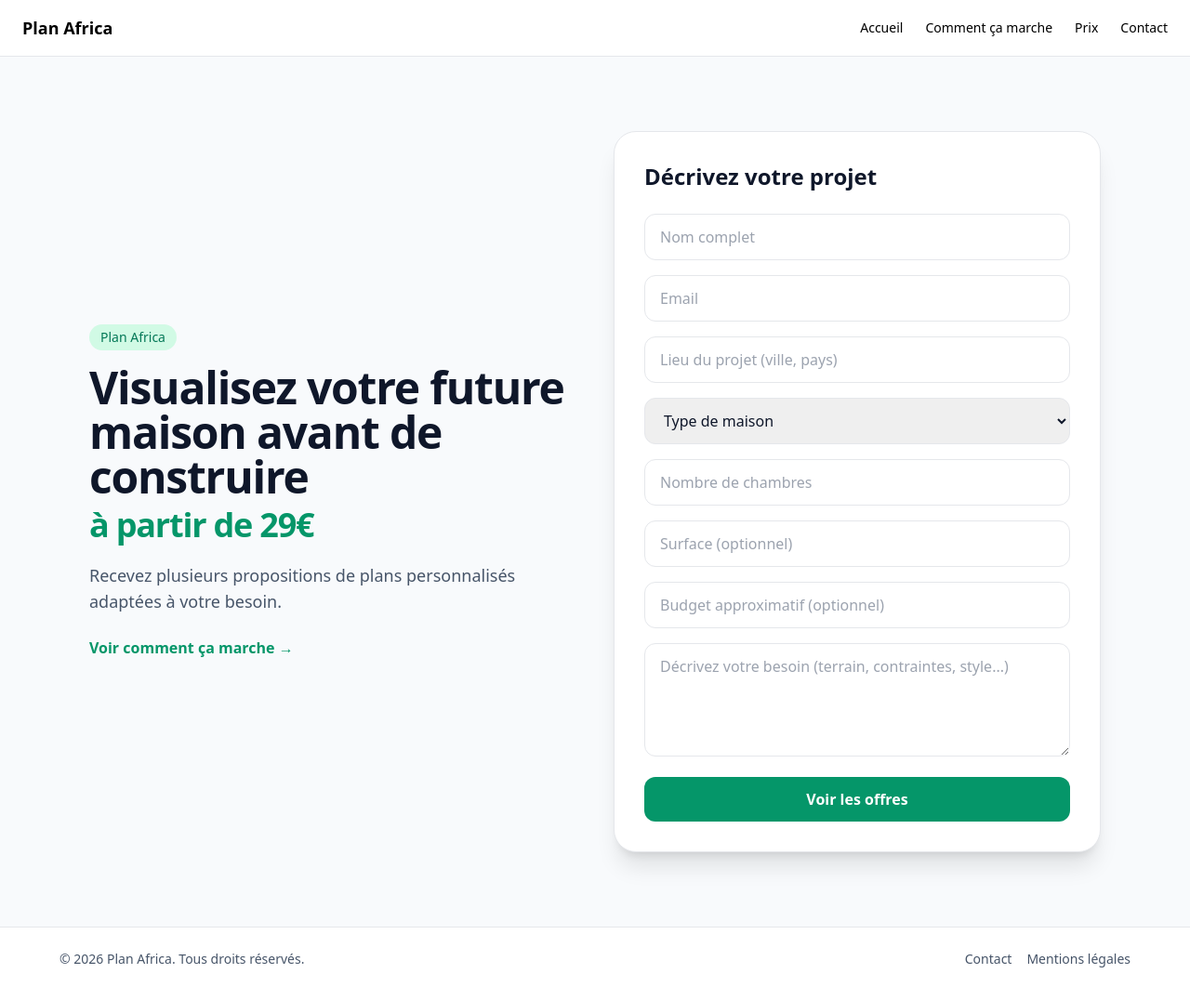
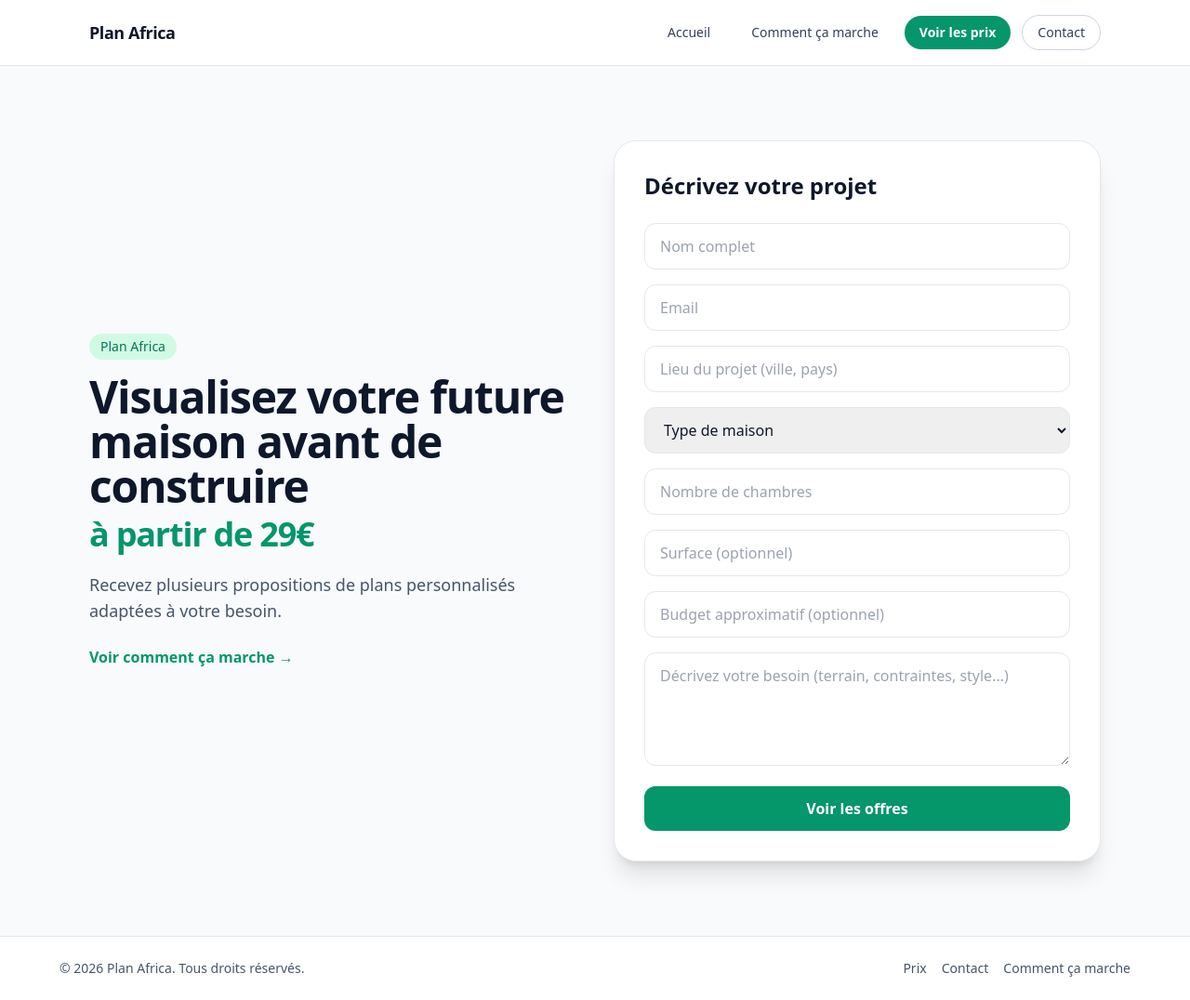
Before and after one commit to Sorel91/plan-africa-app, a Next.js app: page / in a window 1280 px wide. Shown: the whole page at 93% size. Built offline with nearby package versions, Linux system fonts and the light colour scheme.

Commit message:
Update layout.js

```diff
--- a/app/layout.js
+++ b/app/layout.js
@@ -1,4 +1,5 @@
 import "./globals.css";
+
 export const metadata = {
   title: "Plan Africa",
   description: "Application de demande de plans 2D et 3D",
@@ -7,29 +8,64 @@ export const metadata = {
 export default function RootLayout({ children }) {
   return (
     <html lang="fr">
-       <body className="flex min-h-screen flex-col">
-  {/* HEADER */}
-  <header className="border-b bg-white px-6 py-4 flex justify-between items-center">
-    <a href="/" className="font-bold text-lg">Plan Africa</a>
-    <nav className="flex gap-6 text-sm">
-      <a href="/" className="hover:text-emerald-600">Accueil</a>
-      <a href="/comment-ca-marche" className="hover:text-emerald-600">Comment ça marche</a>
-      <a href="/prix">Prix</a>
-      <a href="/contact" className="hover:text-emerald-600">Contact</a>
+      <body className="flex min-h-screen flex-col bg-slate-50 text-slate-900">
+        <header className="sticky top-0 z-50 border-b border-slate-200 bg-white/90 backdrop-blur">
+          <div className="mx-auto flex max-w-6xl items-center justify-between px-6 py-4 lg:px-8">
+            <a
+              href="/"
+              className="text-lg font-bold tracking-tight text-slate-900"
+            >
+              Plan Africa
+            </a>
+
+            <nav className="hidden items-center gap-3 md:flex">
+              <a
+                href="/"
+                className="rounded-full px-4 py-2 text-sm font-medium text-slate-700 transition hover:bg-slate-100 hover:text-emerald-700"
+              >
+                Accueil
+              </a>
+
+              <a
+                href="/comment-ca-marche"
+                className="rounded-full px-4 py-2 text-sm font-medium text-slate-700 transition hover:bg-slate-100 hover:text-emerald-700"
+              >
+                Comment ça marche
+              </a>
+
+              <a
+                href="/prix"
+                className="rounded-full bg-emerald-600 px-4 py-2 text-sm font-semibold text-white shadow-sm transition hover:bg-emerald-700"
+              >
+                Voir les prix
+              </a>
+
+              <a
+                href="/contact"
+                className="rounded-full border border-slate-300 px-4 py-2 text-sm font-medium text-slate-700 transition hover:border-emerald-600 hover:text-emerald-700"
+              >
+                Contact
+              </a>
             </nav>
+          </div>
         </header>
 
-  {/* CONTENU */}
         <main className="flex-1">{children}</main>
 
-  {/* FOOTER */}
-  <footer className="border-t bg-white px-6 py-6 text-sm text-slate-600">
-    <div className="mx-auto max-w-6xl flex flex-col gap-4 sm:flex-row sm:justify-between">
+        <footer className="border-t border-slate-200 bg-white px-6 py-6 text-sm text-slate-600">
+          <div className="mx-auto flex max-w-6xl flex-col gap-4 sm:flex-row sm:items-center sm:justify-between">
             <p>© {new Date().getFullYear()} Plan Africa. Tous droits réservés.</p>
 
             <div className="flex gap-4">
-        <a href="/contact" className="hover:text-emerald-600">Contact</a>
-        <a href="#" className="hover:text-emerald-600">Mentions légales</a>
+              <a href="/prix" className="hover:text-emerald-600">
+                Prix
+              </a>
+              <a href="/contact" className="hover:text-emerald-600">
+                Contact
+              </a>
+              <a href="/comment-ca-marche" className="hover:text-emerald-600">
+                Comment ça marche
+              </a>
             </div>
           </div>
         </footer>
```
Lines whose indentation alone changed are shown as unchanged.
